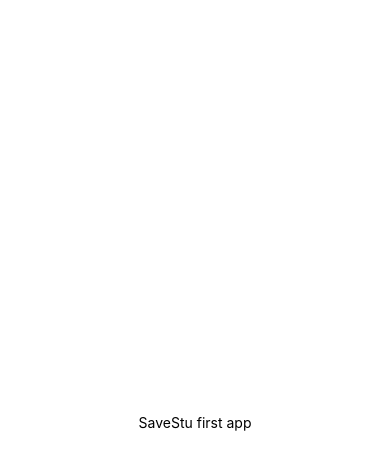
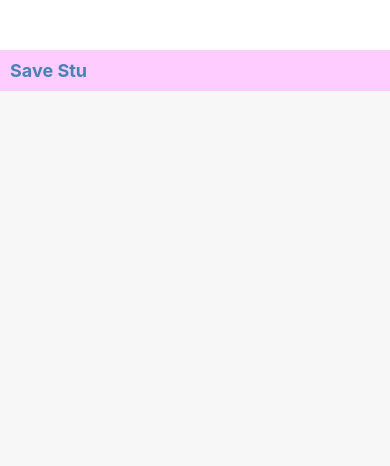
Before and after one commit to violeine/savestu, a React Native app: screen / in a window 390 px wide. Shown: the top 466 px of the page. Built offline with nearby package versions, Linux system fonts and the light colour scheme.

Commit message:
add eslint and sqlite-expo

```diff
--- a/App.js
+++ b/App.js
@@ -5,8 +5,10 @@ import { StyleSheet, Text, View } from "react-native";
 export default function App() {
   return (
     <View style={styles.container}>
-      <Text>SaveStu first app</Text>
-      <StatusBar style="auto" />
+      <StatusBar type="auto" />
+      <View style={styles.header}>
+        <Text style={styles.text}>Save Stu</Text>
+      </View>
     </View>
   );
 }
@@ -14,8 +16,16 @@ export default function App() {
 const styles = StyleSheet.create({
   container: {
     flex: 1,
-    backgroundColor: "#fff",
-    alignItems: "center",
-    justifyContent: "center",
+    marginTop: 50,
+    backgroundColor: "#f7f7f7",
+  },
+  text: {
+    color: "steelblue",
+    fontWeight: "bold",
+    fontSize: 18,
+  },
+  header: {
+    backgroundColor: "#fcf",
+    padding: 10,
   },
 });
```
Also changed, not shown: package.json (+5 -2 lines), .eslintrc.json (added), 1 other file (tests, documents, lock files or other folders).
